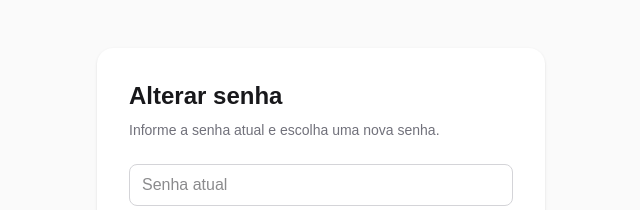
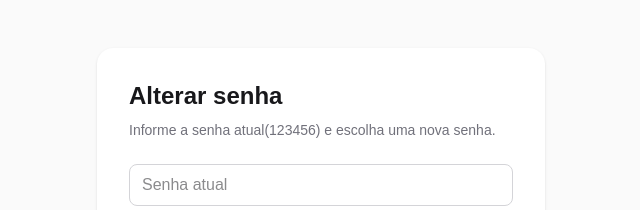
Before and after one commit to ro6rigo/bolao-app, a Next.js app: page /alterar-senha in a window 1280 px wide. Shown: the top 210 px of the page, without its empty margins (319-959 px from the left). Built offline with nearby package versions, Linux system fonts and the light colour scheme.

Commit message:
feat: version 0.1.4

```diff
--- a/app/(auth)/alterar-senha/page.tsx
+++ b/app/(auth)/alterar-senha/page.tsx
@@ -50,7 +50,7 @@ export default function AlterarSenhaPage() {
       <form onSubmit={handleSubmit} className="w-full max-w-md rounded-2xl bg-white p-8 shadow-sm">
         <h1 className="text-2xl font-semibold text-zinc-900">Alterar senha</h1>
         <p className="mt-2 text-sm text-zinc-500">
-          Informe a senha atual e escolha uma nova senha.
+          Informe a senha atual(123456) e escolha uma nova senha.
         </p>
 
         <div className="mt-6 flex flex-col gap-4">
```
